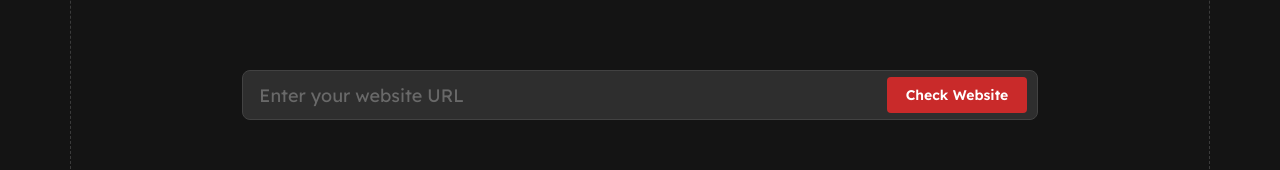
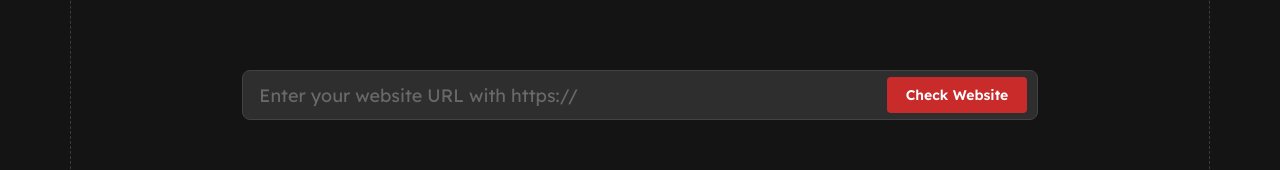
Before and after one commit to shrinathsnayak/check-site-worldwide, a Next.js app: page / in a window 1280 px wide. Shown: the part 422-592 px from the top of the page. Built offline with nearby package versions, Linux system fonts and the light colour scheme; no server answers.

Commit message:
Refactor Form component to replace Input with TextInput from Mantine for improved consistency and update placeholder text for clarity.

```diff
--- a/src/components/Form/index.tsx
+++ b/src/components/Form/index.tsx
@@ -1,7 +1,7 @@
 'use client';
 
 import { useRouter } from 'next/navigation';
-import { Flex, Input, Box } from '@mantine/core';
+import { Flex, TextInput, Box } from '@mantine/core';
 import { useForm } from '@mantine/form';
 
 // Components Imports
@@ -31,11 +31,11 @@ const Form = () => {
     <Box>
       <form onSubmit={form.onSubmit(values => handleFormSubmission(values))}>
         <Flex align='center' justify='center' w='100%'>
-          <Input
+          <TextInput
             size='lg'
             radius='md'
             w={{ base: '100%', sm: '70%' }}
-            placeholder='Enter your website URL'
+            placeholder='Enter your website URL with https://'
             classNames={{ section: classes.section, input: classes.input }}
             rightSection={<SubmitButton />}
             rightSectionPointerEvents='auto'
```
